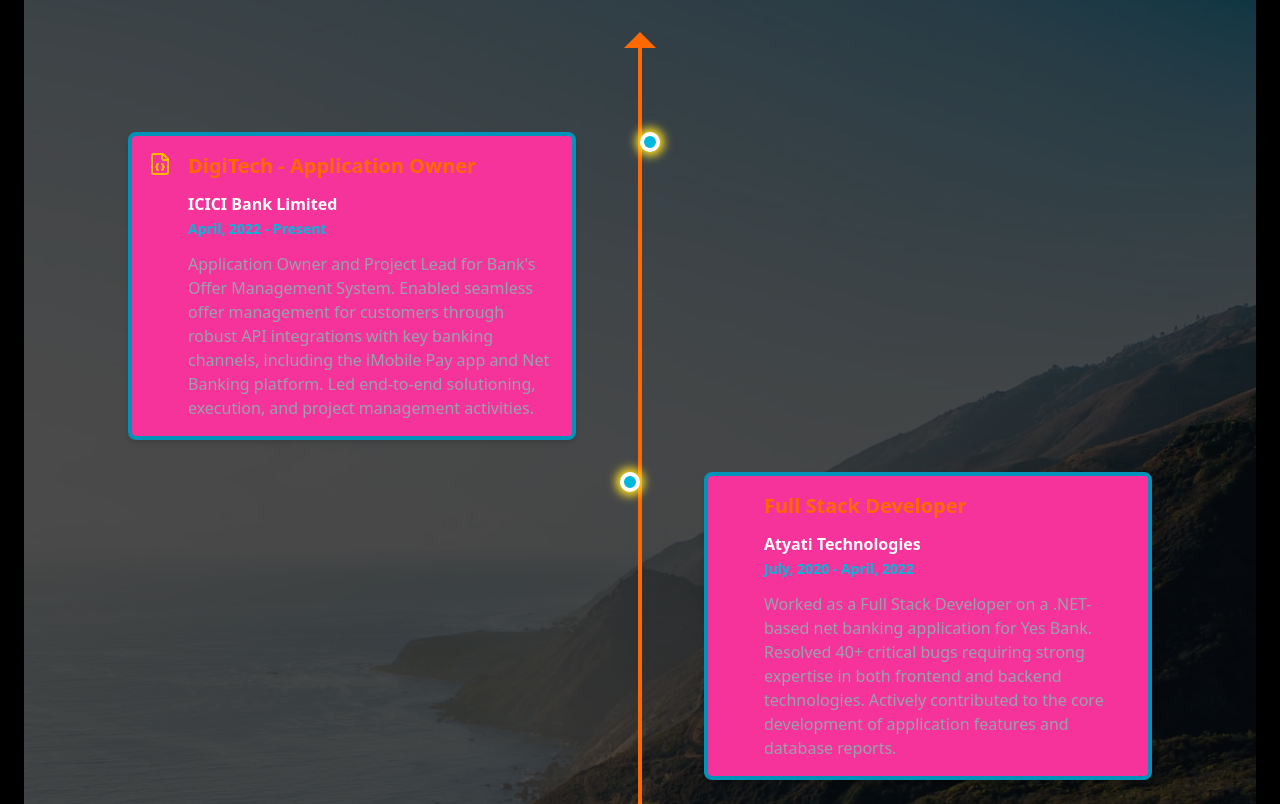
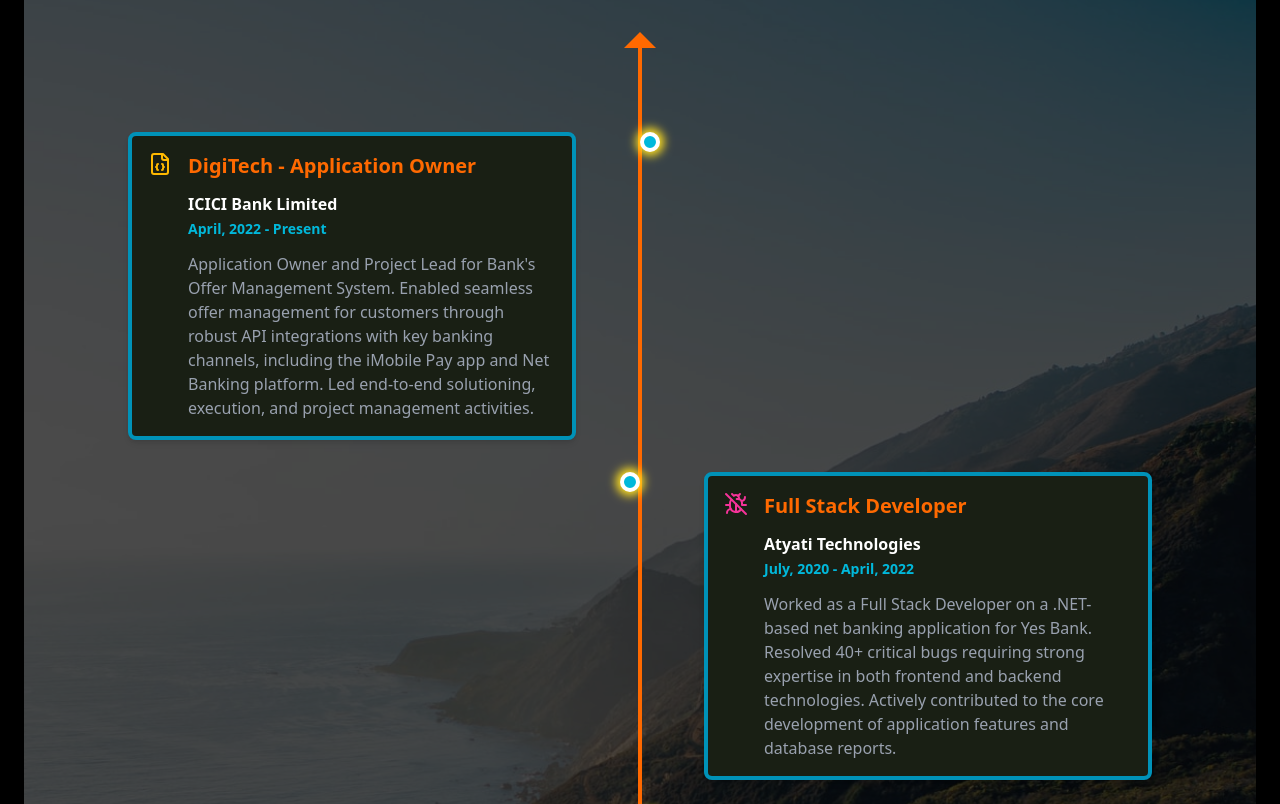
Before and after one commit to git-chittaranjan/personal-website, a React (Vite) app: page / in a window 1280 px wide. Shown: the part 2782-3586 px from the top of the page. Built offline with nearby package versions, Linux system fonts and the light colour scheme.

Commit message:
Added background colour

```diff
--- a/src/components/animated-card.jsx
+++ b/src/components/animated-card.jsx
@@ -31,7 +31,7 @@
             whileHover={{
                 scale: 1.1
             }}
-            className="w-full max-w-md p-4 rounded-lg border-4 shadow-md bg-pink-500 border-cyan-600 transition-all duration-1000 hover:border-orange-500"
+            className="w-full max-w-md p-4 rounded-lg border-4 shadow-md bg-[#191f14] border-cyan-600 transition-all duration-1000 hover:border-orange-500"
         >
             <div className="flex items-start space-x-4">
                 <div className="flex-shrink-0">{exp.icon}</div>
```
